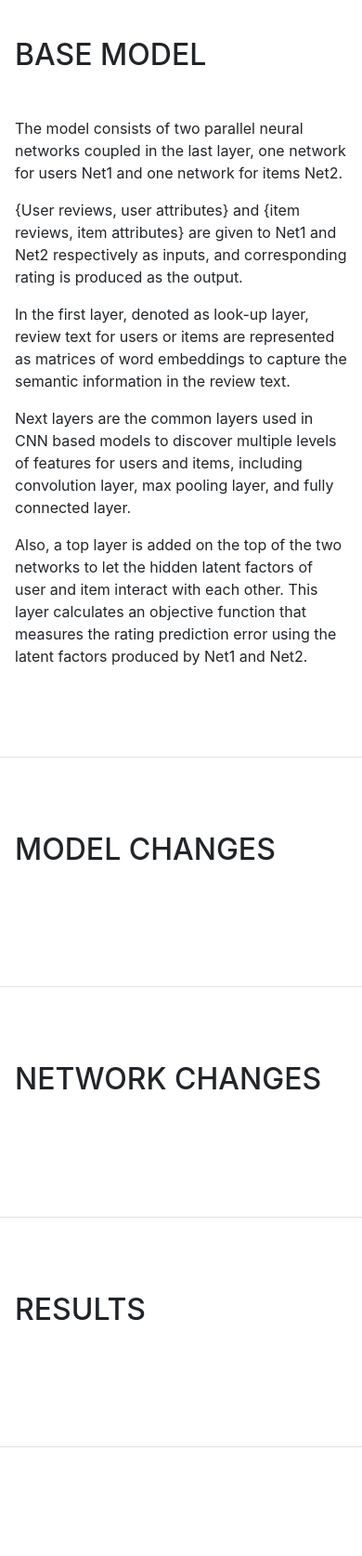
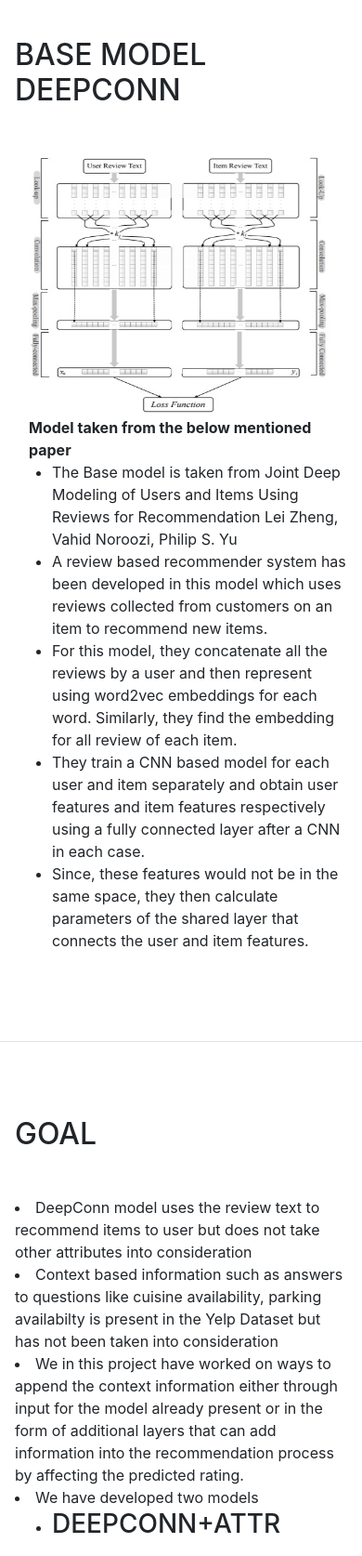
Before and after one commit to ashok-gowda/RecCoNN.github.io, a website with bundled scripts: page index.html in a window 390 px wide. Shown: the part 2010-3684 px from the top of the page at 93% size. Before the commit the page ends 3567 px from the top, so only its background shows below. Built offline with nearby package versions, Linux system fonts and the light colour scheme; a web font is replaced by a local one.

Commit message:
Addition of Information To Website

```diff
--- a/index.html
+++ b/index.html
@@ -31,7 +31,7 @@
       <a class="navbar-brand js-scroll-trigger" href="#page-top">
         <span class="d-block d-lg-none">RecCONN</span>
         <span class="d-none d-lg-block">
-          <img class="img-fluid img-profile rounded-circle mx-auto mb-2" src="img/profile.jpg" alt="">
+         <!-- <img class="img-fluid img-profile rounded-circle mx-auto mb-2" src="img/profile.jpg" alt="">-->
         </span>
       </a>
       <button class="navbar-toggler" type="button" data-toggle="collapse" data-target="#navbarSupportedContent" aria-controls="navbarSupportedContent" aria-expanded="false" aria-label="Toggle navigation">
@@ -40,22 +40,25 @@
       <div class="collapse navbar-collapse" id="navbarSupportedContent">
         <ul class="navbar-nav">
           <li class="nav-item">
-            <a class="nav-link js-scroll-trigger" href="#about">About</a>
+            <a class="nav-link js-scroll-trigger" href="#about" style="text-transform:none">About</a>
           </li>
           <li class="nav-item">
-            <a class="nav-link js-scroll-trigger" href="#introduction">Introduction</a>
+            <a class="nav-link js-scroll-trigger" href="#introduction" style="text-transform:none">Introduction</a>
           </li>
           <li class="nav-item">
-            <a class="nav-link js-scroll-trigger" href="#education">Base Model</a>
+            <a class="nav-link js-scroll-trigger" href="#education" style="text-transform:none">Base Model</a>
           </li>
           <li class="nav-item">
-            <a class="nav-link js-scroll-trigger" href="#skills">Model Changes</a>
+            <a class="nav-link js-scroll-trigger" href="#problem_statement" style="text-transform:none">Goal</a>
           </li>
           <li class="nav-item">
-            <a class="nav-link js-scroll-trigger" href="#interests">Network Changes</a>
+            <a class="nav-link js-scroll-trigger" href="#skills" style="text-transform:none">DeepConn+attr</a>
           </li>
           <li class="nav-item">
-            <a class="nav-link js-scroll-trigger" href="#awards">Results</a>
+            <a class="nav-link js-scroll-trigger" href="#interests" style="text-transform:none">RecCoNN</a>
+          </li>
+          <li class="nav-item">
+            <a class="nav-link js-scroll-trigger" href="#awards" style="text-transform:none" >Results</a>
           </li>
         </ul>
       </div>
@@ -132,66 +135,141 @@ quality etc.)?</p>
         </div>
       </section>
 
+
       <section class="resume-section p-3 p-lg-5 d-flex flex-column" id="education">
         <div class="my-auto">
         <div class="container-fluid">
           	<div class="row">
-          		<h2 class="mb-5">Base Model</h2>
+          		<h2 class="mb-5">Base Model DeepConn</h2>
           	</div>
           	 <div class="row">
-        		<p>The model consists of two parallel neural networks coupled
-in the last layer, one network for users Net1 and one
-network for items Net2.</p>
+              <div class="col-md-8 col-xs-8 col-sm-8 col-lg-8">
+              <img class="img-fluid" src="img/DeepConn.jpg" alt="Image of DeepConn taken from the Paper">
+              <div class="caption"><b>Model taken from the below mentioned paper</b></div></img>
+              </div>
+              </div>
+          	<ul>
+        	<div class="row">
+        	<li> The Base model is taken from Joint Deep Modeling of Users and Items Using Reviews for Recommendation
+Lei Zheng, Vahid Noroozi, Philip S. Yu</li>
         	</div>
         	<div class="row">
-        	<p> {User reviews, user attributes} and
-{item reviews, item attributes} are given to Net1 and Net2
-respectively as inputs, and corresponding rating is produced
-as the output. </p>
+        	<li> A review based recommender system has been developed in this model which uses reviews collected from customers on an item to recommend new items. </li>
         	</div>
         	<div class="row">
-				<p>In the first layer, denoted as look-up layer,
-review text for users or items are represented as matrices
-of word embeddings to capture the semantic information in
-the review text.</p>
+        	<li>For this model, they concatenate all the reviews by a user and then represent using word2vec embeddings for each word. Similarly, they find the embedding for all review of each item.</li>
         	</div>
         	<div class="row">
-				<p>Next layers are the common layers used in
-CNN based models to discover multiple levels of features
-for users and items, including convolution layer, max pooling
-layer, and fully connected layer.</p>
+        	<li> They train a CNN based model for each user and item separately and obtain user features and item features respectively using a fully connected layer after a CNN in each case. </li>
         	</div>
         	<div class="row">
-				<p>Also, a top layer is
-added on the top of the two networks to let the hidden latent
-factors of user and item interact with each other. This
-layer calculates an objective function that measures the rating
-prediction error using the latent factors produced by
-Net1 and Net2.</p>
+        	<li> Since, these features would not be in the same space, they then calculate parameters of the shared layer that connects the user and item features. </li>
         	</div>
+        	</ul>
+          </div>
+        </div>
+      </section>
 
+      <section class="resume-section p-3 p-lg-5 d-flex flex-column" id="problem_statement">
+        <div class="my-auto">
+        	<div class="container-fluid">
+        		<div class="row">
+          			<h2 class="mb-5">Goal</h2>
+          		</div>
+          		<div class="row">
+        			<li>DeepConn model uses the review text to recommend items to user but does not take other attributes
+        			into consideration</li>
+        		</div>
+           		<div class="row">
+        			<li> Context based information such as answers to questions like cuisine availability, parking availabilty is present in the Yelp Dataset but has not been taken into consideration</li>
+        		</div>
+        		<div class="row">
+        			<li> We in this project have  worked on  ways to append the context information either through input for the model already present or in the form of additional layers that can add information into the recommendation process by affecting the predicted rating. </li>
+        		</div>
+        		<div class="row">
+        			<li>We have developed two models</li>
+        		</div>
+        		<div class="row">
+        		<ul>
+        				<li><h3>DeepConn+Attr</h3></li>
+
+        		</div>
+        		<div class="row">
+        		<ul>
+        				<li><h3>RecCoNN</h3></li>
+
+        		</div>
+        		</ul>
+        		</ul>
         	</div>
         </div>
        </section>
 
       <section class="resume-section p-3 p-lg-5 d-flex flex-column" id="skills">
         <div class="my-auto">
-          <h2 class="mb-5">Model Changes</h2>
-          <p>
-</p>
+        	<div class="container-fluid">
+          		<div class="row">
+          			<h2 class="mb-5">DeepConn+Attr</h2>
+          		</div>
+           		<div class="row">
+              		<div class="col-md-8 col-xs-8 col-sm-8 col-lg-8">
+              			<img class="img-fluid" src="img/architecture1.jpeg" alt="DeepConn+Attr.jpg">
+              				<div class="caption"><b>Fig: Architecture of DeepConn+attr</b>
+              				</div>
+              			</img>
+              		</div>
+              	</div>
+          		<div class="row">
+        			<li> Architecture of this model is same as that of DeepConn</li>
+        		</div>
+           		<div class="row">
+        			<li> Changes have been made in the way input is given to the model</li>
+        		</div>
+        		<div class="row">
+        			<li> Attribute information has been appended to the input and converted to word2vec while training</li>
+        		</div>
+        		<div class="row">
+        			<li>Ex :If a user has given a response “ABC … XYZ” to an item which has attributes {Parking : True, Delivery : True}, then the input into the model would be “ABC … XYZ Parking True Delivery True” for that user item pair respectively.</li>
+        		</div>
+        	</div>
         </div>
       </section>
 
       <section class="resume-section p-3 p-lg-5 d-flex flex-column" id="interests">
         <div class="my-auto">
-          <h2 class="mb-5">Network Changes</h2>
+          <div class="container-fluid">
+           	<div class="row">
+          		<h2 class="mb-5">RecCoNN</h2>
+          	</div>
+           <div class="row">
+              		<div class="col-md-8 col-xs-8 col-sm-8 col-lg-8">
+              			<img class="img-fluid" src="img/architecture2.jpeg" alt="DeepConn++.jpg">
+              				<div class="caption"><b>Fig: Architecture of RecCoNN</b>
+              				</div>
+              			</img>
+              		</div>
+              	</div>
+              	</div>
           </div>
       </section>
 
       <section class="resume-section p-3 p-lg-5 d-flex flex-column" id="awards">
         <div class="my-auto">
-          <h2 class="mb-5">Results</h2>
-
+        <div class="container-fluid">
+          <div class="row"><h2 class="mb-5">Results</h2></div>
+          <div class="table-responsive">
+  			   <table class="table">
+  			   <thead>
+  			   <tr>
+  			   <th>#</th>
+  			   <th>DeepConn</th>
+  			   <th>DeepConn+attr</th>
+  			   <th>RecCoNN</th>
+  			   </tr>
+  			   </thead>
+  			   </table>
+  		  </div>
+        </div>
         </div>
       </section>
 
```
Also changed, not shown: img/DeepConn.jpg (added), img/architecture1.jpeg (added), img/architecture2.jpeg (added). Lines whose indentation alone changed are shown as unchanged.
